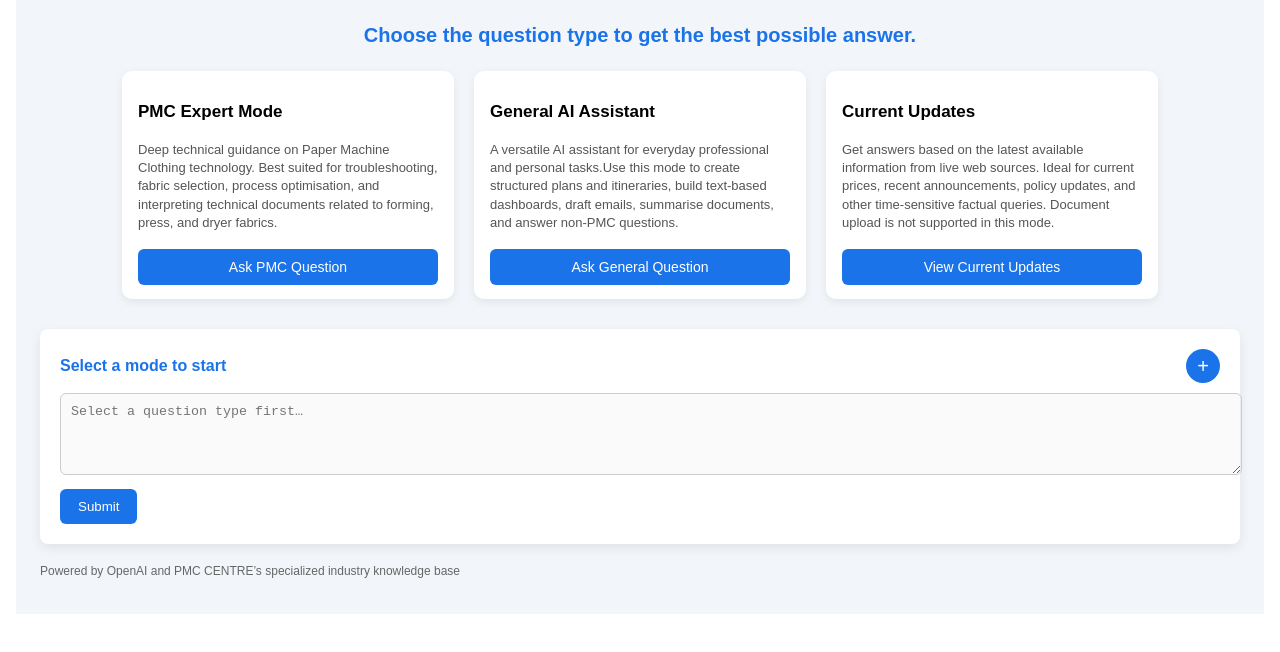
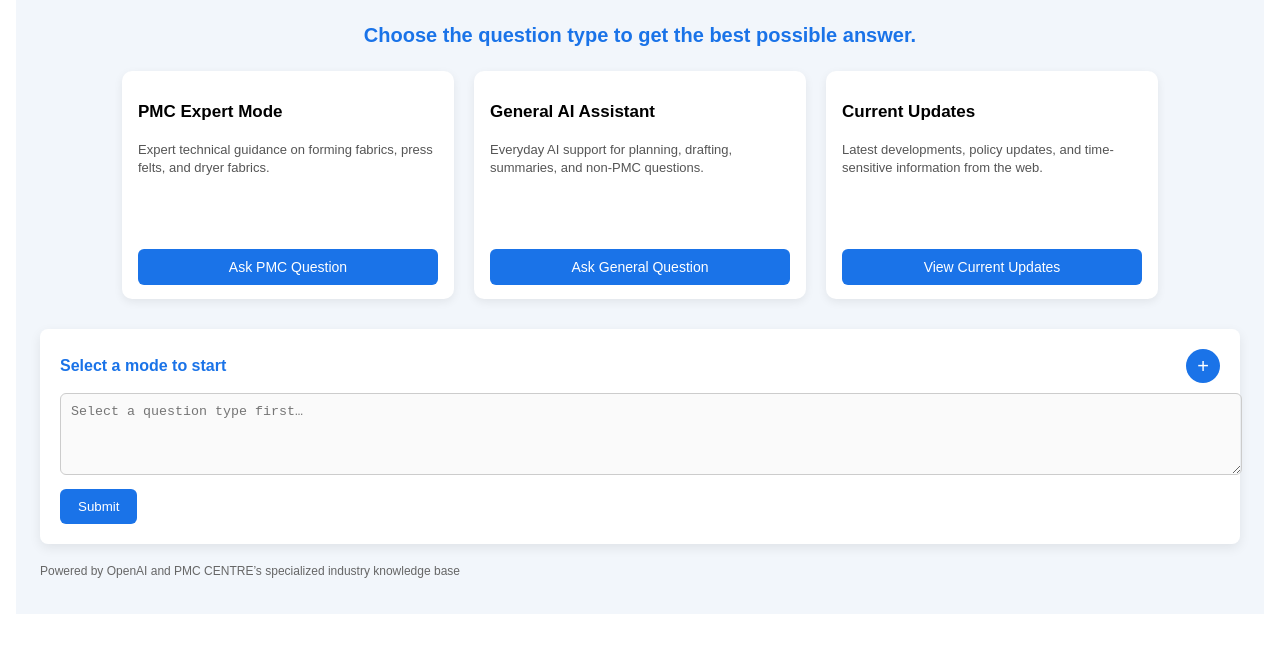
Before and after one commit to support231/pmc-centre-ai-clean-ui, a Next.js app: page / in a window 1280 px wide. Shown: the top 652 px of the page. Built offline with nearby package versions, Linux system fonts and the light colour scheme.

Commit message:
Refine descriptions for mode cards in page.tsx

```diff
--- a/app/page.tsx
+++ b/app/page.tsx
@@ -137,7 +137,7 @@ export default function Home() {
       >
         {modeCard(
           "PMC Expert Mode",
-          "Deep technical guidance on Paper Machine Clothing technology. Best suited for troubleshooting, fabric selection, process optimisation, and interpreting technical documents related to forming, press, and dryer fabrics.",
+          "Expert technical guidance on forming fabrics, press felts, and dryer fabrics.",
           "Ask PMC Question",
           "PMC",
           mode,
@@ -146,7 +146,7 @@ export default function Home() {
 
         {modeCard(
           "General AI Assistant",
-          "A versatile AI assistant for everyday professional and personal tasks.Use this mode to create structured plans and itineraries, build text-based dashboards, draft emails, summarise documents, and answer non-PMC questions.",
+          "Everyday AI support for planning, drafting, summaries, and non-PMC questions.",
           "Ask General Question",
           "GENERAL",
           mode,
@@ -155,7 +155,7 @@ export default function Home() {
 
         {modeCard(
           "Current Updates",
-          "Get answers based on the latest available information from live web sources. Ideal for current prices, recent announcements, policy updates, and other time-sensitive factual queries. Document upload is not supported in this mode.",
+          "Latest developments, policy updates, and time-sensitive information from the web.",
           "View Current Updates",
           "LIVE",
           mode,
```
